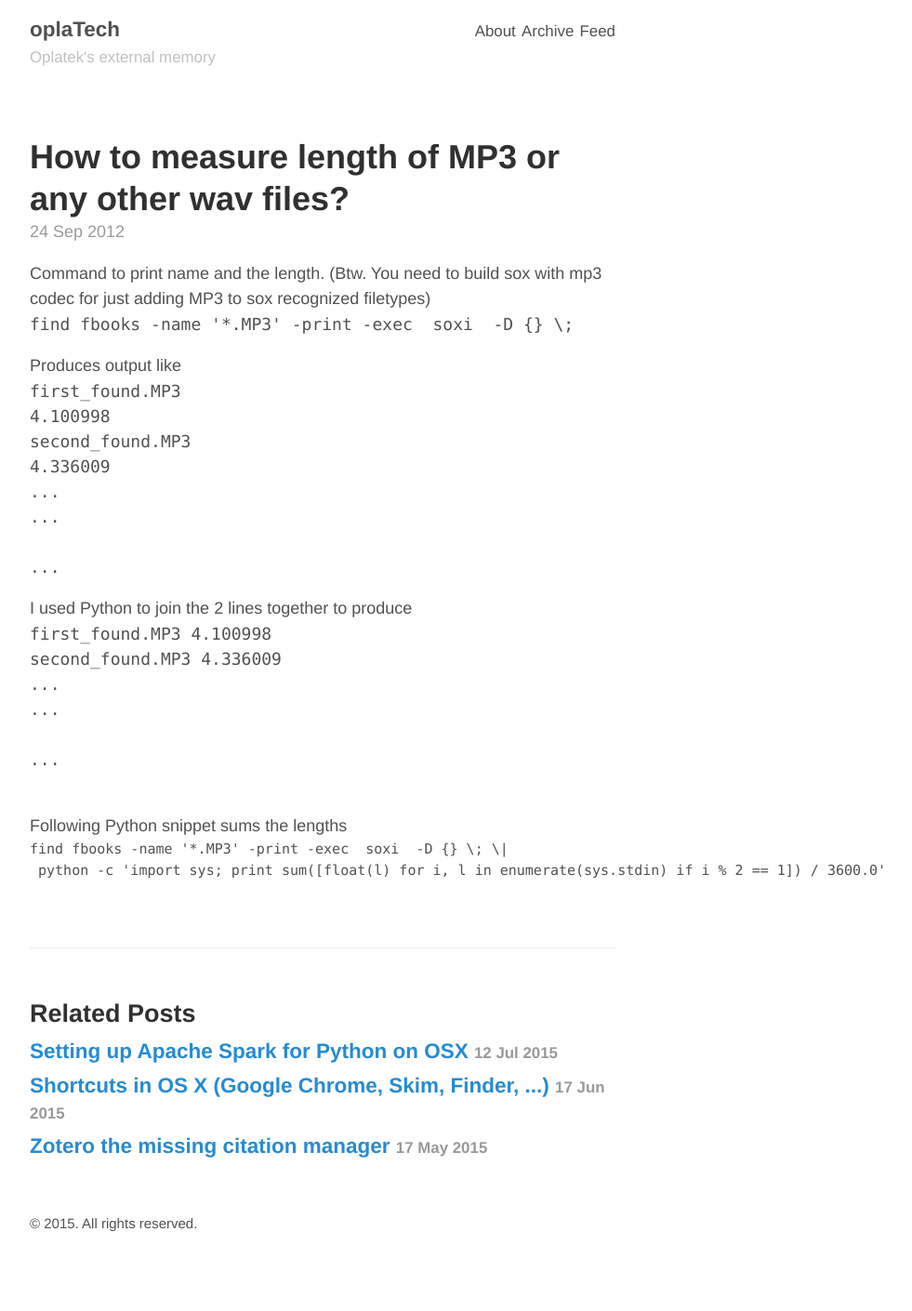
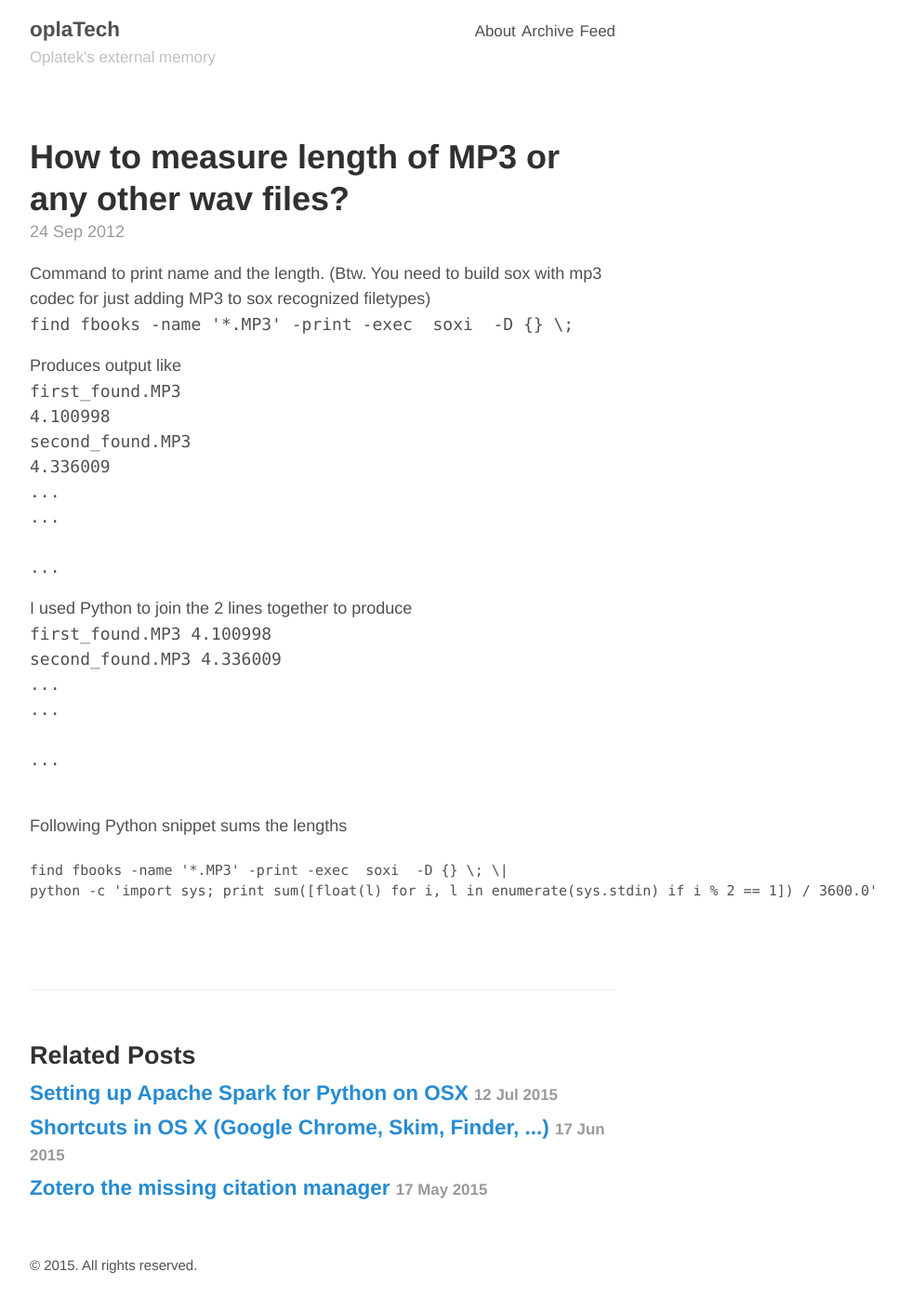
Before and after one commit to oplatek/oplatek.github.io, a Jekyll site: the page built from _posts/2012-09-24-ho.html, in a window 1280 px wide. Shown: the whole page at 93% size, without its empty margins (293-1274 px from the left). Built offline with Jekyll 4.4.1, drawn with Linux system fonts in a browser that asks for light colours; before the commit the page ends 1365 px from its top, so only the background shows below that.

Commit message:
fixing code in old post mp3 length

```diff
--- a/_posts/2012-09-24-ho.html
+++ b/_posts/2012-09-24-ho.html
@@ -16,4 +16,10 @@
 </pre>
 
 Following Python snippet sums the lengths
-<small><pre>find fbooks -name '*.MP3' -print -exec  soxi  -D {} \; \|<br /> python -c 'import sys; print sum([float(l) for i, l in enumerate(sys.stdin) if i % 2 == 1]) / 3600.0'<br /></pre></small>
+<small>
+<pre>
+<code>
+find fbooks -name '*.MP3' -print -exec  soxi  -D {} \; \|
+python -c 'import sys; print sum([float(l) for i, l in enumerate(sys.stdin) if i % 2 == 1]) / 3600.0'
+</code>
+</pre></small>
```
